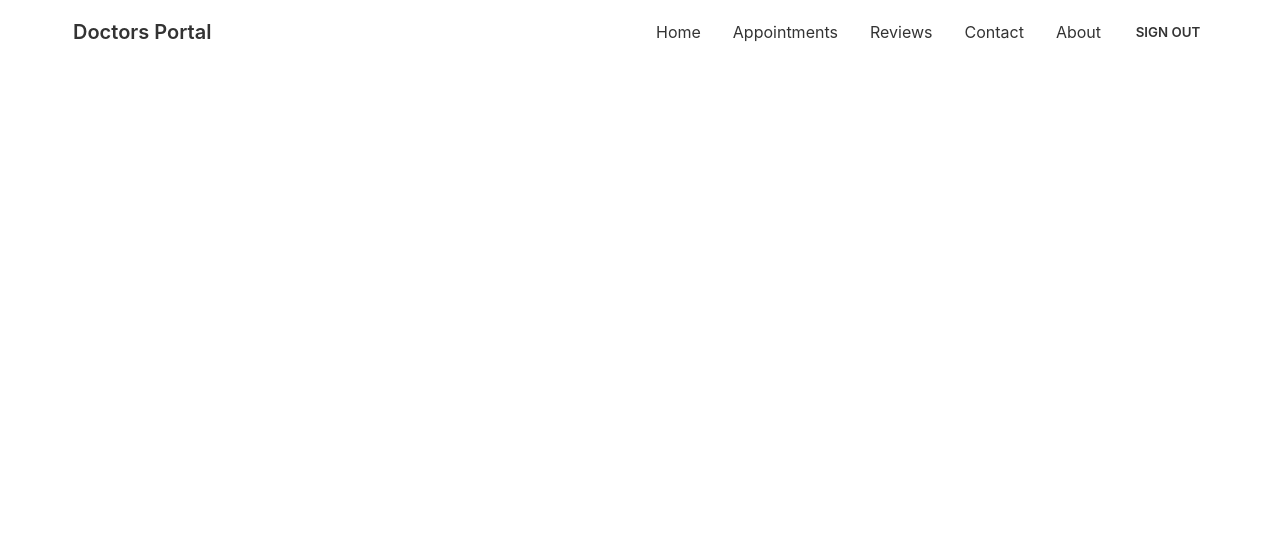
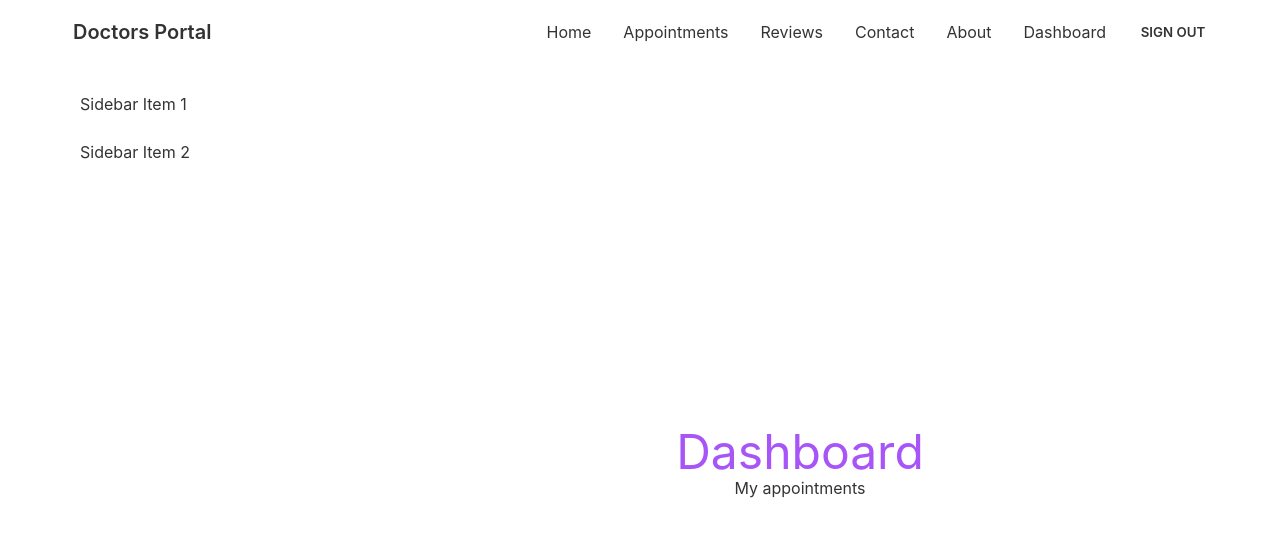
Before and after one commit to Aninditaroy/doctors-portal, a React (Create React App) app: page /dashboard in a window 1280 px wide. Shown: the top 536 px of the page. Built offline with nearby package versions, Linux system fonts and the light colour scheme; no server answers; sample sign-in values are in the browser's storage.

Commit message:
added nested routes and drawer

```diff
--- a/src/App.js
+++ b/src/App.js
@@ -10,6 +10,9 @@ import SignUp from './Pages/Login/SignUp';
 import RequireAuth from './Pages/Login/RequireAuth';
 import { ToastContainer } from 'react-toastify';
 import 'react-toastify/dist/ReactToastify.css';
+import Dashboard from './Pages/Dashboard/Dashboard';
+import MyAppointment from './Pages/Dashboard/MyAppointment';
+import MyReview from './Pages/Dashboard/MyReview';
 
 function App() {
   return (
@@ -21,6 +24,13 @@ function App() {
         <Route path="appointment" element={<RequireAuth>
           <Appointment />
         </RequireAuth>} />
+        <Route path="dashboard" element={<RequireAuth>
+          <Dashboard />
+        </RequireAuth>}>
+          <Route index element={<MyAppointment />}></Route>
+          <Route path='review' element={<MyReview />}></Route>
+          <Route path='' element={<MyAppointment />}></Route>
+        </Route>
         <Route path='login' element={<Login />}></Route>
         <Route path='signup' element={<SignUp />}></Route>
       </Routes>
--- /dev/null
+++ b/src/Pages/Dashboard/Dashboard.js
@@ -0,0 +1,26 @@
+import React from 'react';
+import { Link, Outlet } from 'react-router-dom';
+
+const Dashboard = () => {
+    return (
+        <div class="drawer drawer-mobile">
+            <input id="my-drawer-2" type="checkbox" class="drawer-toggle" />
+            <div class="drawer-content flex flex-col items-center justify-center">
+                <h2 className='text-5xl text-purple-500'>Dashboard</h2>
+                <Outlet />
+                <label for="my-drawer-2" class="btn btn-primary drawer-button lg:hidden">Open drawer</label>
+
+            </div>
+            <div class="drawer-side">
+                <label for="my-drawer-2" class="drawer-overlay"></label>
+                <ul class="menu p-4 overflow-y-auto w-80 bg-base-100 text-base-content">
+                    <li><Link to='/dashboard'>Sidebar Item 1</Link></li>
+                    <li><Link to='/dashboard/review'>Sidebar Item 2</Link></li>
+                </ul>
+
+            </div>
+        </div>
+    );
+};
+
+export default Dashboard;
--- /dev/null
+++ b/src/Pages/Dashboard/MyAppointment.js
@@ -0,0 +1,11 @@
+import React from 'react';
+
+const MyAppointment = () => {
+    return (
+        <div>
+            <h2>My appointments</h2>
+        </div>
+    );
+};
+
+export default MyAppointment;
--- /dev/null
+++ b/src/Pages/Dashboard/MyReview.js
@@ -0,0 +1,11 @@
+import React from 'react';
+
+const MyReview = () => {
+    return (
+        <div>
+            <h2>My review</h2>
+        </div>
+    );
+};
+
+export default MyReview;
--- a/src/Pages/Login/Login.js
+++ b/src/Pages/Login/Login.js
@@ -65,7 +65,7 @@ const Login = () => {
             </div>
             <div className="form-control w-full max-w-xs">
               <label className="label">
-                <span className="label-text">Email</span>
+                <span className="label-text">Password</span>
               </label>
               <input
                 type="password"
--- a/src/Pages/Shared/Navbar.js
+++ b/src/Pages/Shared/Navbar.js
@@ -14,6 +14,9 @@ const Navbar = () => {
         <li><Link to='/reviews'>Reviews</Link></li>
         <li><Link to='/contact'>Contact</Link></li>
         <li><Link to='/about'>About</Link></li>
+        {
+            user && <li><Link to='/dashboard'>Dashboard</Link></li>
+        }
         <li>{
             user ?
                 <button onClick={logout} className="btn btn-ghost">Sign Out</button>
```
